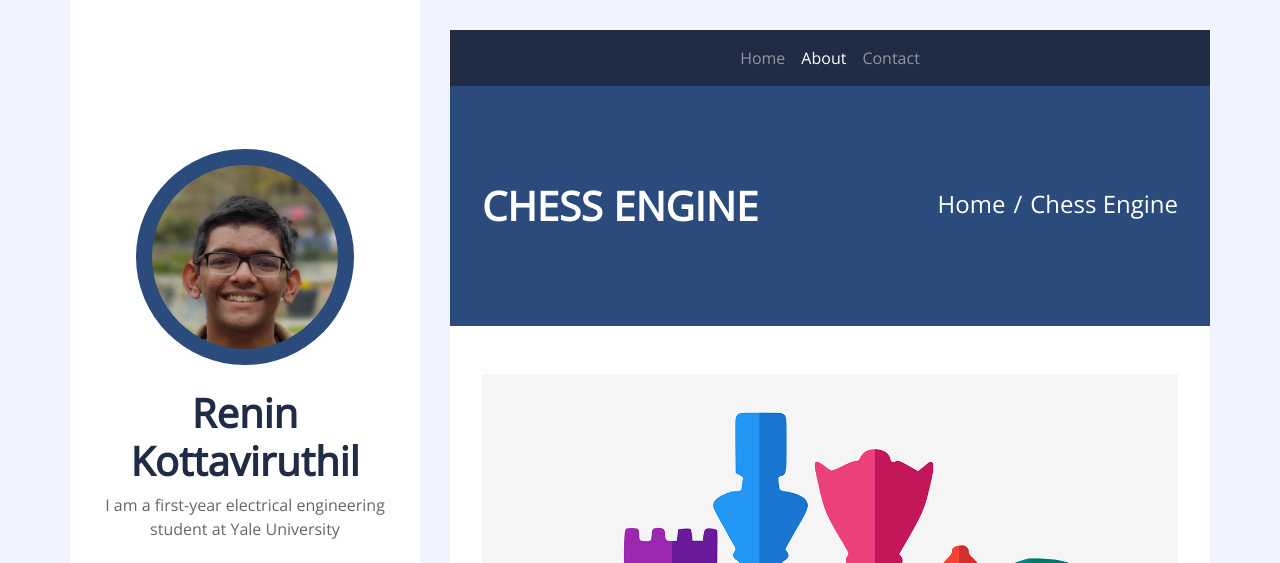
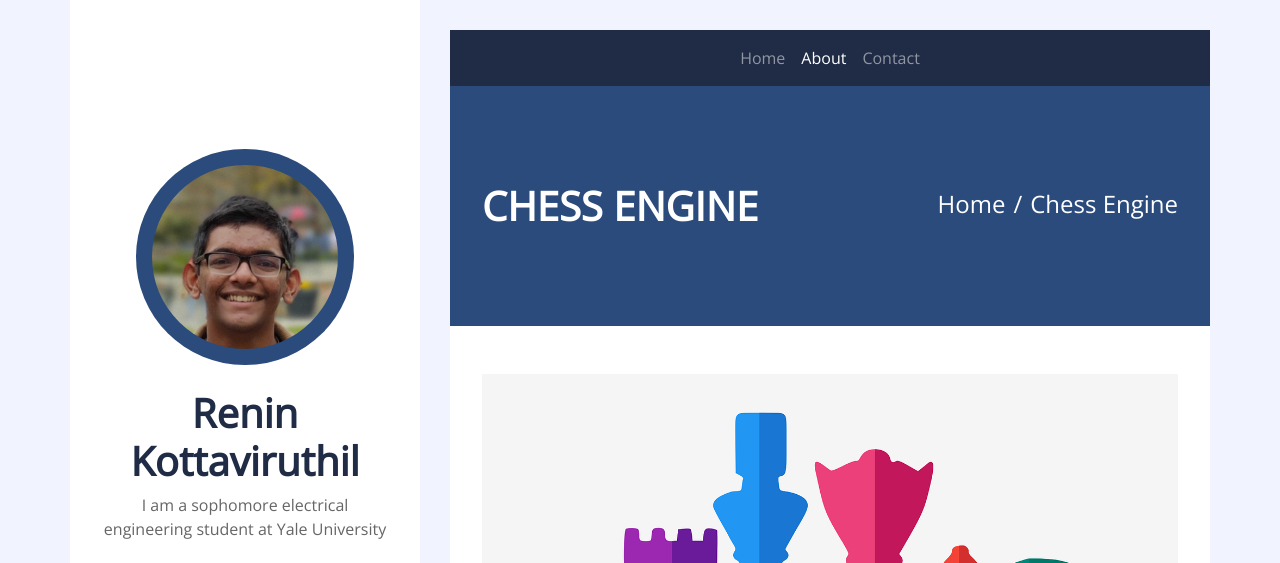
Before and after one commit to Renin-K/Renin-K, a plain HTML site: page chess.html in a window 1280 px wide. Shown: the top 563 px of the page. Drawn offline with nearby package versions, Linux system fonts and the light colour scheme.

Commit message:
Update chess.html

```diff
--- a/chess.html
+++ b/chess.html
@@ -27,7 +27,7 @@
                 <img class="mx-auto d-block w-75 bg-primary img-fluid rounded-circle mb-4 p-3" src="img/profile.jpg" alt="Image">
                 <h1 class="font-weight-bold">Renin Kottaviruthil</h1>
                 <p class="mb-4">
-                    I am a first-year electrical engineering student at Yale University
+                    I am a sophomore electrical engineering student at Yale University
                 </p>
                 <div class="d-flex justify-content-center mb-5">
                     <a class="btn btn-outline-primary mr-2" href="https://www.linkedin.com/in/renin-kottaviruthil-90759b214/"><i class="fab fa-linkedin-in"></i></a>
```
